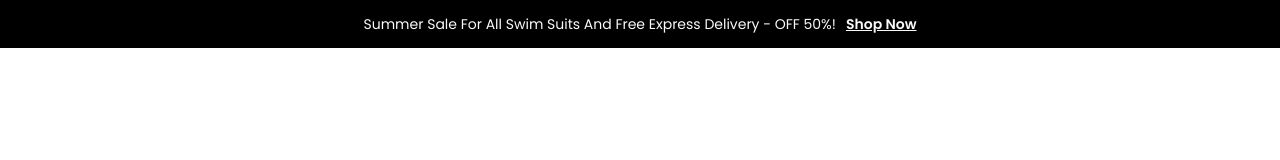
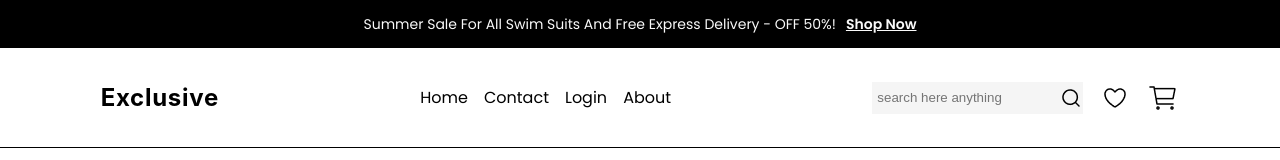
Before and after one commit to saniulhasan/ecommerce_figma, a plain HTML site: page index.html in a window 1280 px wide. Drawn offline with Linux system fonts and the light colour scheme.

Commit message:
Your commit message here

```diff
--- a/index.html
+++ b/index.html
@@ -27,6 +27,30 @@
 
      <div class="main_menu">
 
+      <div class="logo">
+     <h2>Exclusive</h2>
+
+      </div>
+      <div class="menus">
+    <ul class="allmenu">
+
+        <li><a href="#">Home</a></li>
+        <li><a href="#">Contact</a></li>
+        <li><a href="#">Login</a></li>
+        <li><a href="#">About</a></li>
+    </ul>
+
+      </div>
+
+      <div class="search_area">
+      <form class="search_form">
+     <input type="text" placeholder="search here anything" class="search_text"/>
+     <img src="./images/search.png"  class="search_icon"/>
+      </form>
+       <img src="./images/Wishlist.png"  class="wishlist"/>
+
+       <img src="./images/cart.png" class="cart"/>
+      </div>
 
 
      </div>
--- /dev/null
+++ b/style.scss
@@ -0,0 +1,109 @@
+@import url('https://fonts.googleapis.com/css2?family=Poppins:ital,wght@0,100;0,200;0,300;0,400;0,500;0,600;0,700;0,800;0,900;1,100;1,200;1,300;1,400;1,500;1,600;1,700;1,800;1,900&display=swap');
+*{
+    margin:0;
+    padding:0;
+    box-sizing: border-box;
+
+}
+.discount{
+    display:flex;
+    justify-content: center;
+    background-color: black;
+    height:48px;
+    align-items: center;
+    gap:10px;
+
+
+    p{
+
+
+        font-family: Poppins;
+        font-size: 14px;
+        font-weight: 400;
+        line-height: 21px;
+        text-align: left;
+        color:#FAFAFA;
+
+        }
+
+}
+
+.shop{
+    font-family: Poppins;
+    font-size: 14px;
+    font-weight: 600;
+    line-height: 24px;
+    text-align: center;
+    color:#FAFAFA;
+}
+
+.main_menu{
+  display:flex;
+  justify-content: space-around;
+  height:100px;
+  width:100%;
+  align-items: center;
+  border-bottom: 1px solid black;
+}
+
+.logo {
+
+    h2{
+
+font-family: Inter;
+font-size: 24px;
+font-weight: 700;
+line-height: 24px;
+letter-spacing: 0.03em;
+text-align: left;
+color:black;
+
+    }
+}
+.allmenu{
+
+    list-style: none;
+    display: flex;
+    gap:1rem;
+
+    a{
+   text-decoration: none;
+   //styleName: Title/16PX Regular;
+font-family: Poppins;
+font-size: 16px;
+font-weight: 400;
+line-height: 24px;
+text-align: center;
+color:black;
+
+    }
+    a:hover{
+
+        border-bottom: 1px solid black;
+    }
+}
+
+.search_area{
+    display: flex;
+    gap:1rem;
+}
+.search_form{
+    display:flex;
+    align-items: center;
+    background-color: #F5F5F5;
+}
+.search_text{
+    background-color: transparent;
+    outline: none;
+    border:none;
+    padding:5px;
+}
+.search_icon{
+    cursor: pointer;
+}
+.wishlist{
+    cursor: pointer;
+}
+.cart{
+    cursor: pointer;
+}
```
Also changed, not shown: images/Wishlist.png (added), images/cart.png (added), images/search.png (added), style.css, 1 other file.
